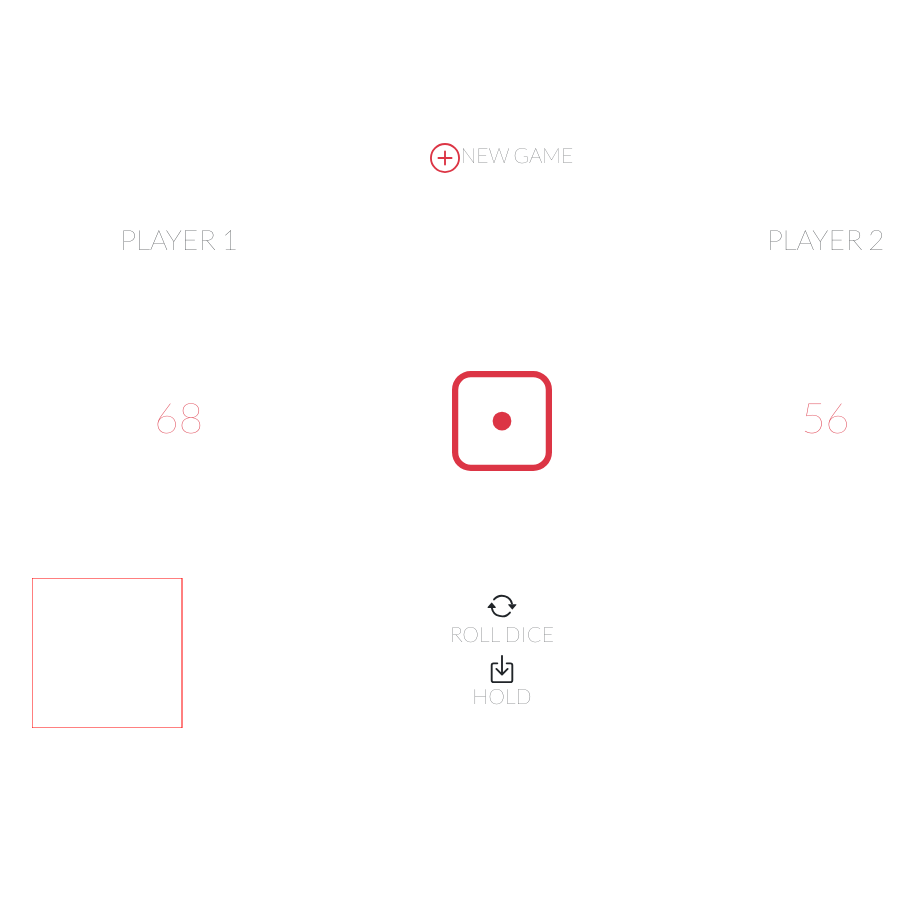
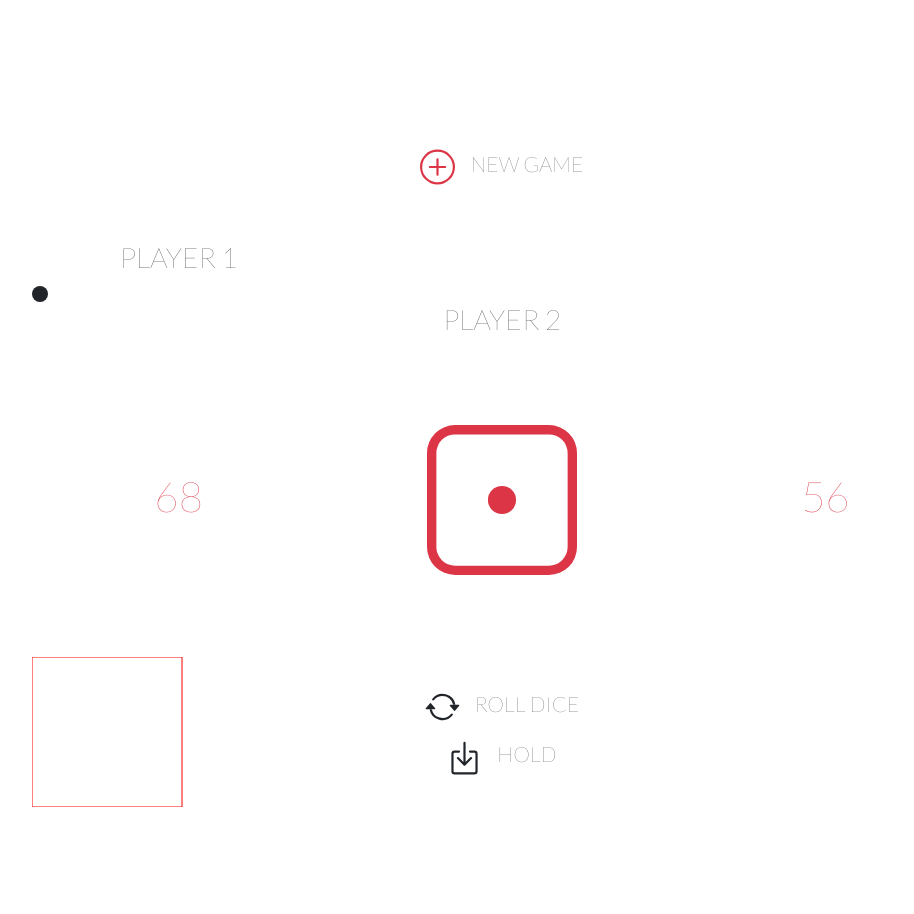
Before and after one commit to louvetsandrine/JeuD-, a PHP site: page / in a window 1280 px wide. Shown: the whole page, without its empty margins (138-1052 px from the left). Before the commit the page ends 835 px from the top, so only its background shows below. Run offline with PHP 8.4, Linux system fonts and the light colour scheme; a map, chart or similar area stays blank.

Commit message:
08/12/2021

```diff
--- a/index.html
+++ b/index.html
@@ -12,13 +12,12 @@
     <link rel="preconnect" href="https://fonts.gstatic.com" crossorigin>
     <link href="https://fonts.googleapis.com/css2?family=Lato:wght@100&display=swap" rel="stylesheet">
 
-<link rel="stylesheet" href="https://use.fontawesome.com/releases/v5.7.0/css/all.css" integrity="sha384-lZN37f5QGtY3VHgisS14W3ExzMWZxybE1SJSEsQp9S+oqd12jhcu+A56Ebc1zFSJ" crossorigin="anonymous">
+  </head>
 
-  </head>
   <body>
     <div class="container">
       <div class="row py-5 d-flex justify-content-center align-items-center">
-        <svg xmlns="http://www.w3.org/2000/svg" width="30" height="30" fill="currentColor" class="bi bi-plus-circle text-danger" viewBox="0 0 16 16">
+        <svg xmlns="http://www.w3.org/2000/svg" width="50" height="50" fill="currentColor" class="bi bi-plus-circle text-danger" viewBox="0 0 16 16">
           <path d="M8 15A7 7 0 1 1 8 1a7 7 0 0 1 0 14zm0 1A8 8 0 1 0 8 0a8 8 0 0 0 0 16z"/>
           <path d="M8 4a.5.5 0 0 1 .5.5v3h3a.5.5 0 0 1 0 1h-3v3a.5.5 0 0 1-1 0v-3h-3a.5.5 0 0 1 0-1h3v-3A.5.5 0 0 1 8 4z"/>
         </svg>
@@ -26,10 +25,16 @@
       </div>
 
       <div class="row py-2 d-flex justify-content-center align-items-center">
-        <div class="col-4  ">
+        <div class="col-4 ">
           <h3>PLAYER 1</h3>
+          <svg xmlns="http://www.w3.org/2000/svg" width="16" height="16" fill="currentColor" class="bi bi-circle-fill " viewBox="0 0 16 16">
+            <circle cx="8" cy="8" r="8"/>
+          </svg>
         </div>
+
         <div class="offset-4 col-4 ">
+        </div>
+        <div class="col-3  ">
           <h3>PLAYER 2</h3>
         </div>
       </div>
@@ -39,7 +44,7 @@
           <h2 class="text-danger">68</h2>
         </div>
         <div class="col-4 " >
-          <svg xmlns="http://www.w3.org/2000/svg" width="100" height="100" fill="currentColor" class="bi dice bi-dice-1 text-danger justify-content-center align-items-center" viewBox="0 0 16 16">
+          <svg xmlns="http://www.w3.org/2000/svg" width="150" height="150" fill="currentColor" class="bi dice bi-dice-1 text-danger justify-content-center align-items-center" viewBox="0 0 16 16">
             <circle cx="8" cy="8" r="1.5"/>
             <path d="M13 1a2 2 0 0 1 2 2v10a2 2 0 0 1-2 2H3a2 2 0 0 1-2-2V3a2 2 0 0 1 2-2h10zM3 0a3 3 0 0 0-3 3v10a3 3 0 0 0 3 3h10a3 3 0 0 0 3-3V3a3 3 0 0 0-3-3H3z"/>
           </svg>
@@ -56,17 +61,21 @@
             mon texte de repli
           </canvas>
         </div>
-        <div class="col-4 text-center">
-          <svg xmlns="http://www.w3.org/2000/svg" width="30" height="30" fill="currentColor" class="bi bi-arrow-repeat" viewBox="0 0 16 16">
+        <div class="col-4">
+          <div class="row d-flex justify-content-center align-items-center">
+            <svg xmlns="http://www.w3.org/2000/svg" width="50" height="50" fill="currentColor" class="bi bi-arrow-repeat" viewBox="0 0 16 16">
               <path d="M11.534 7h3.932a.25.25 0 0 1 .192.41l-1.966 2.36a.25.25 0 0 1-.384 0l-1.966-2.36a.25.25 0 0 1 .192-.41zm-11 2h3.932a.25.25 0 0 0 .192-.41L2.692 6.23a.25.25 0 0 0-.384 0L.342 8.59A.25.25 0 0 0 .534 9z"/>
               <path fill-rule="evenodd" d="M8 3c-1.552 0-2.94.707-3.857 1.818a.5.5 0 1 1-.771-.636A6.002 6.002 0 0 1 13.917 7H12.9A5.002 5.002 0 0 0 8 3zM3.1 9a5.002 5.002 0 0 0 8.757 2.182.5.5 0 1 1 .771.636A6.002 6.002 0 0 1 2.083 9H3.1z"/>
             </svg>
             <h4>ROLL DICE</h4>
-          <svg xmlns="http://www.w3.org/2000/svg" width="30" height="30" fill="currentColor" class="bi bi-box-arrow-in-down" viewBox="0 0 16 16">
+          </div>
+          <div class="row d-flex justify-content-center align-items-center">
+            <svg xmlns="http://www.w3.org/2000/svg" width="50" height="50" fill="currentColor" class="bi bi-box-arrow-in-down" viewBox="0 0 16 16">
               <path fill-rule="evenodd" d="M3.5 6a.5.5 0 0 0-.5.5v8a.5.5 0 0 0 .5.5h9a.5.5 0 0 0 .5-.5v-8a.5.5 0 0 0-.5-.5h-2a.5.5 0 0 1 0-1h2A1.5 1.5 0 0 1 14 6.5v8a1.5 1.5 0 0 1-1.5 1.5h-9A1.5 1.5 0 0 1 2 14.5v-8A1.5 1.5 0 0 1 3.5 5h2a.5.5 0 0 1 0 1h-2z"/>
               <path fill-rule="evenodd" d="M7.646 11.854a.5.5 0 0 0 .708 0l3-3a.5.5 0 0 0-.708-.708L8.5 10.293V1.5a.5.5 0 0 0-1 0v8.793L5.354 8.146a.5.5 0 1 0-.708.708l3 3z"/>
             </svg>
             <h4>HOLD</h4>
+          </div>
         </div>
         <div class="col-4">
           <canvas id="canvas"  >
--- a/style.css
+++ b/style.css
@@ -33,3 +33,7 @@ canvas {
 
 
 }
+
+.bi-plus-circle, .bi-arrow-repeat, .bi-box-arrow-in-down {
+    padding-right: 15px;
+}
```
Lines whose indentation alone changed are shown as unchanged.
